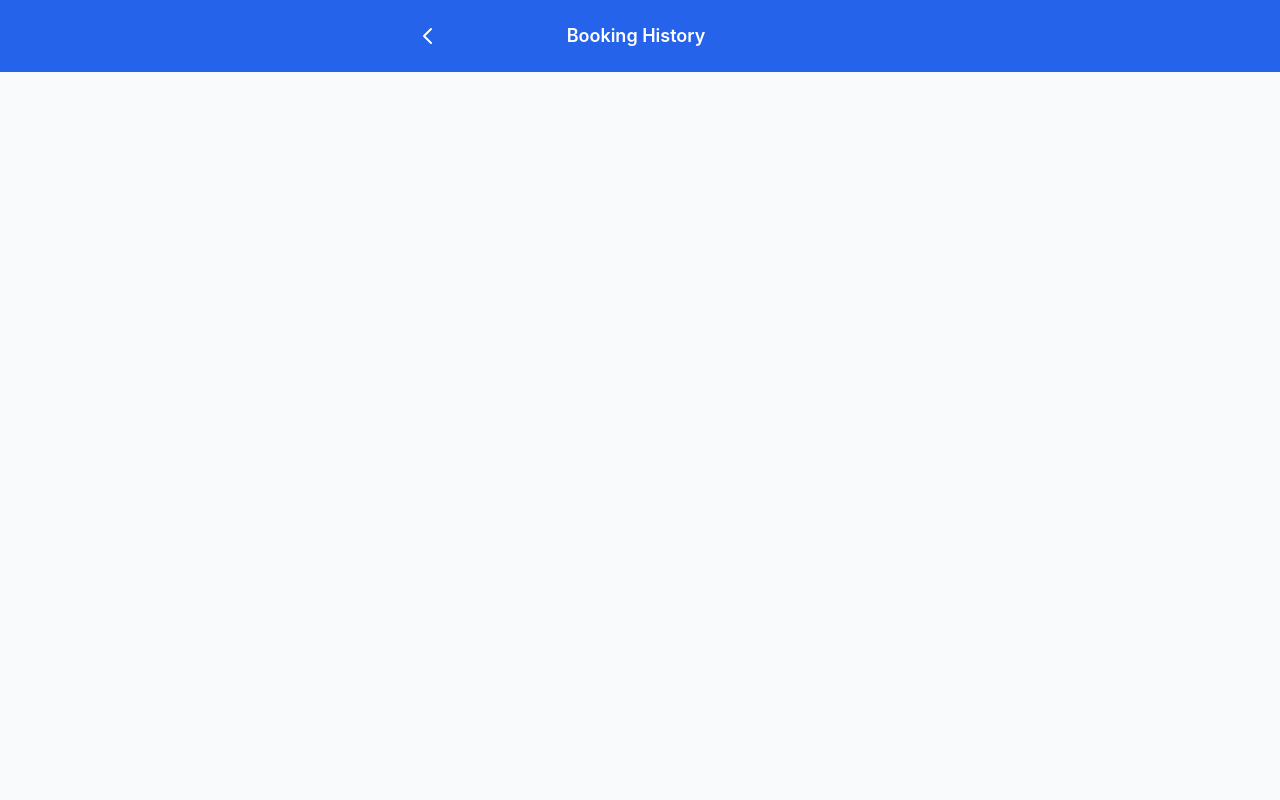
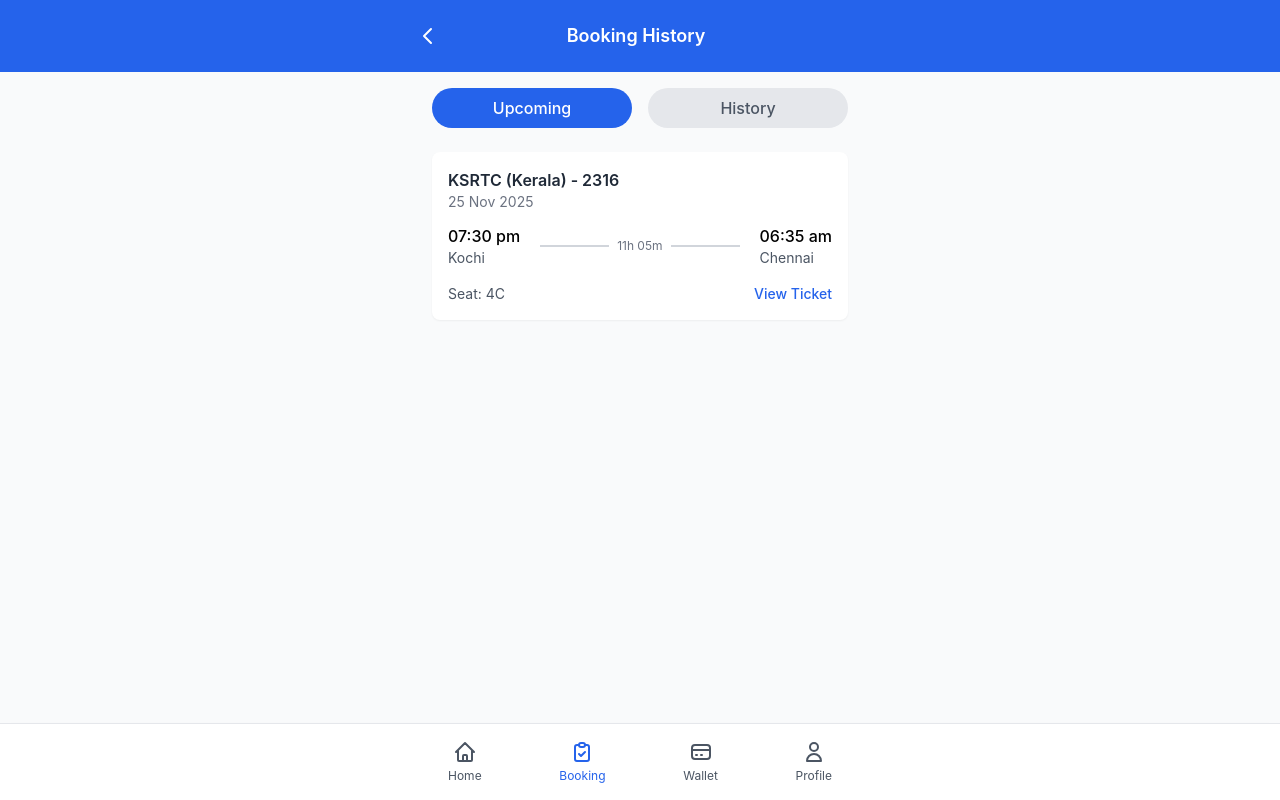
Before and after one commit to Sanatshikhar/RouteSync2.0, a React (Create React App) app: page /booking-history in a window 1280 px wide. Built offline with nearby package versions, Linux system fonts and the light colour scheme.

Commit message:
fixed ui

```diff
--- /dev/null
+++ b/src/components/BottomNav.js
@@ -0,0 +1,71 @@
+import React from 'react';
+import { useNavigate, useLocation } from 'react-router-dom';
+
+const BottomNav = () => {
+  const navigate = useNavigate();
+  const location = useLocation();
+
+  const navItems = [
+    {
+      path: '/',
+      label: 'Home',
+      icon: (
+        <svg className="w-6 h-6" fill="none" stroke="currentColor" viewBox="0 0 24 24">
+          <path strokeLinecap="round" strokeLinejoin="round" strokeWidth={2} d="M3 12l2-2m0 0l7-7 7 7M5 10v10a1 1 0 001 1h3m10-11l2 2m-2-2v10a1 1 0 01-1 1h-3m-6 0a1 1 0 001-1v-4a1 1 0 011-1h2a1 1 0 011 1v4a1 1 0 001 1m-6 0h6" />
+        </svg>
+      ),
+    },
+    {
+      path: '/booking-history',
+      label: 'Booking',
+      icon: (
+        <svg className="w-6 h-6" fill="none" stroke="currentColor" viewBox="0 0 24 24">
+          <path strokeLinecap="round" strokeLinejoin="round" strokeWidth={2} d="M9 5H7a2 2 0 00-2 2v12a2 2 0 002 2h10a2 2 0 002-2V7a2 2 0 00-2-2h-2M9 5a2 2 0 002 2h2a2 2 0 002-2M9 5a2 2 0 012-2h2a2 2 0 012 2m-6 9l2 2 4-4" />
+        </svg>
+      ),
+    },
+    {
+      path: '/wallet',
+      label: 'Wallet',
+      icon: (
+        <svg className="w-6 h-6" fill="none" stroke="currentColor" viewBox="0 0 24 24">
+          <path strokeLinecap="round" strokeLinejoin="round" strokeWidth={2} d="M3 10h18M7 15h1m4 0h1m-7 4h12a3 3 0 003-3V8a3 3 0 00-3-3H6a3 3 0 00-3 3v8a3 3 0 003 3z" />
+        </svg>
+      ),
+    },
+    {
+      path: '/profile',
+      label: 'Profile',
+      icon: (
+        <svg className="w-6 h-6" fill="none" stroke="currentColor" viewBox="0 0 24 24">
+          <path strokeLinecap="round" strokeLinejoin="round" strokeWidth={2} d="M16 7a4 4 0 11-8 0 4 4 0 018 0zM12 14a7 7 0 00-7 7h14a7 7 0 00-7-7z" />
+        </svg>
+      ),
+    },
+  ];
+
+  return (
+    <div className="fixed bottom-0 left-0 right-0 bg-white border-t shadow-lg">
+      <div className="max-w-md mx-auto px-6 py-2">
+        <div className="flex justify-between items-center">
+          {navItems.map((item) => (
+            <button
+              key={item.path}
+              onClick={() => navigate(item.path)}
+              className={`flex flex-col items-center p-2 ${
+                location.pathname === item.path
+                  ? 'text-blue-600'
+                  : 'text-gray-600 hover:text-blue-600'
+              }`}
+            >
+              {item.icon}
+              <span className="text-xs mt-1">{item.label}</span>
+            </button>
+          ))}
+        </div>
+      </div>
+    </div>
+  );
+};
+
+export default BottomNav;
--- a/src/components/pages/bookingHistory.js
+++ b/src/components/pages/bookingHistory.js
@@ -1,8 +1,102 @@
-import React from 'react';
+import React, { useState } from 'react';
 import { useNavigate } from 'react-router-dom';
+import BottomNav from '../BottomNav';
 
 const BookingHistory = () => {
   const navigate = useNavigate();
+  const [activeTab, setActiveTab] = useState('upcoming');
+
+  // Mock data for bookings
+  const upcomingBookings = [
+    {
+      id: 1,
+      operator: 'KSRTC (Kerala) - 2316',
+      from: 'Kochi',
+      to: 'Chennai',
+      departureTime: '07:30 pm',
+      arrivalTime: '06:35 am',
+      duration: '11h 05m',
+      date: '25 Nov 2025',
+      seatNo: '4C',
+      status: 'confirmed'
+    }
+  ];
+
+  const pastBookings = [
+    {
+      id: 2,
+      operator: 'Kallada travels',
+      from: 'Kochi',
+      to: 'Chennai',
+      departureTime: '08:30 pm',
+      arrivalTime: '07:35 am',
+      duration: '11h 05m',
+      date: '15 Nov 2025',
+      status: 'completed'
+    },
+    {
+      id: 3,
+      operator: 'KSRTC (Kerala) - 2318',
+      from: 'Kochi',
+      to: 'Bangalore',
+      departureTime: '09:30 pm',
+      arrivalTime: '08:35 am',
+      date: '10 Nov 2025',
+      status: 'cancelled',
+      refundStatus: 'Refund successfully credited'
+    }
+  ];
+
+  const BookingCard = ({ booking }) => (
+    <div className="bg-white rounded-lg shadow-sm p-4 mb-4">
+      <div className="flex justify-between items-start mb-3">
+        <div>
+          <h3 className="font-semibold text-gray-800">{booking.operator}</h3>
+          <p className="text-sm text-gray-500">{booking.date}</p>
+        </div>
+        {booking.status === 'cancelled' && (
+          <span className="text-red-500 text-sm">Ticket cancelled</span>
+        )}
+      </div>
+
+      <div className="flex items-center justify-between mb-4">
+        <div className="flex-1">
+          <div className="flex items-center space-x-3">
+            <div className="flex flex-col">
+              <span className="font-medium">{booking.departureTime}</span>
+              <span className="text-sm text-gray-600">{booking.from}</span>
+            </div>
+            <div className="flex-1 flex items-center px-2">
+              <div className="h-0.5 flex-1 bg-gray-300"></div>
+              <span className="mx-2 text-xs text-gray-500">{booking.duration}</span>
+              <div className="h-0.5 flex-1 bg-gray-300"></div>
+            </div>
+            <div className="flex flex-col">
+              <span className="font-medium">{booking.arrivalTime}</span>
+              <span className="text-sm text-gray-600">{booking.to}</span>
+            </div>
+          </div>
+        </div>
+      </div>
+
+      <div className="flex justify-between items-center">
+        {booking.seatNo && (
+          <span className="text-sm text-gray-600">Seat: {booking.seatNo}</span>
+        )}
+        {booking.status === 'confirmed' && (
+          <button
+            onClick={() => {/* Add view ticket functionality */}}
+            className="text-blue-600 text-sm font-medium hover:text-blue-700"
+          >
+            View Ticket
+          </button>
+        )}
+        {booking.refundStatus && (
+          <span className="text-green-500 text-sm">{booking.refundStatus}</span>
+        )}
+      </div>
+    </div>
+  );
 
   return (
     <div className="min-h-screen bg-gray-50">
@@ -22,8 +116,58 @@ const BookingHistory = () => {
       </div>
 
       <div className="max-w-md mx-auto p-4">
-        {/* Add your booking history content here */}
+        {/* Tabs */}
+        <div className="flex space-x-4 mb-6">
+          <button
+            onClick={() => setActiveTab('upcoming')}
+            className={`flex-1 py-2 px-4 rounded-full font-medium ${
+              activeTab === 'upcoming'
+                ? 'bg-blue-600 text-white'
+                : 'bg-gray-200 text-gray-600 hover:bg-gray-300'
+            }`}
+          >
+            Upcoming
+          </button>
+          <button
+            onClick={() => setActiveTab('history')}
+            className={`flex-1 py-2 px-4 rounded-full font-medium ${
+              activeTab === 'history'
+                ? 'bg-blue-600 text-white'
+                : 'bg-gray-200 text-gray-600 hover:bg-gray-300'
+            }`}
+          >
+            History
+          </button>
+        </div>
+
+        {/* Bookings List */}
+        <div>
+          {activeTab === 'upcoming' ? (
+            upcomingBookings.length > 0 ? (
+              upcomingBookings.map(booking => (
+                <BookingCard key={booking.id} booking={booking} />
+              ))
+            ) : (
+              <div className="text-center text-gray-500 py-8">
+                No upcoming bookings
+              </div>
+            )
+          ) : (
+            pastBookings.length > 0 ? (
+              pastBookings.map(booking => (
+                <BookingCard key={booking.id} booking={booking} />
+              ))
+            ) : (
+              <div className="text-center text-gray-500 py-8">
+                No booking history found
+              </div>
+            )
+          )}
+        </div>
       </div>
+      {/* Add padding at the bottom to prevent content from being hidden behind the nav */}
+      <div className="pb-20"></div>
+      <BottomNav />
     </div>
   );
 };
--- a/src/components/pages/searchBus.js
+++ b/src/components/pages/searchBus.js
@@ -68,7 +68,7 @@ const SearchBus = () => {
 
       <div className="max-w-md mx-auto p-4">
         {/* Trip Type */}
-        <div className="bg-white rounded-lg p-1 flex shadow-sm mb-4">
+        <div className="bg-blue-100 rounded-lg p-1 flex shadow-sm mb-4">
           <button
             className={`flex-1 py-2 px-4 rounded-md transition-colors ${
               tripType === "oneway"
@@ -135,7 +135,7 @@ const SearchBus = () => {
             />
             <button
               onClick={setToday}
-              className="px-4 py-2 bg-green-500 text-white rounded-md hover:bg-green-600 transition-colors"
+              className="px-4 py-2 bg-gray-700 text-white rounded-md hover:bg-gray-800 transition-colors"
             >
               Today
             </button>
```
